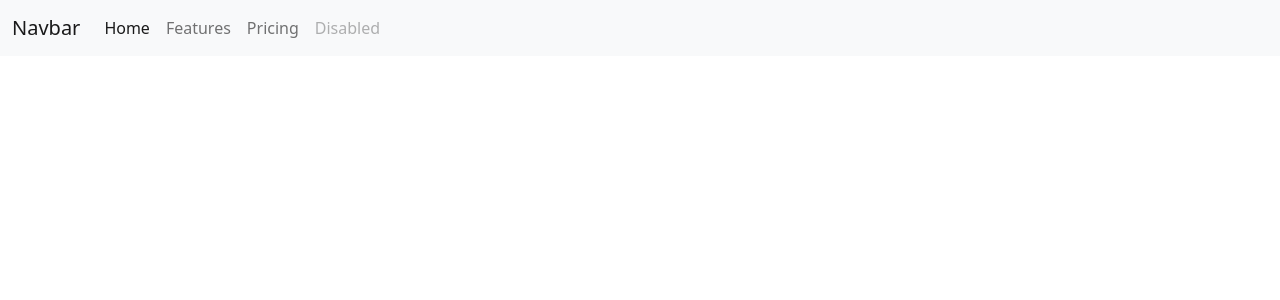
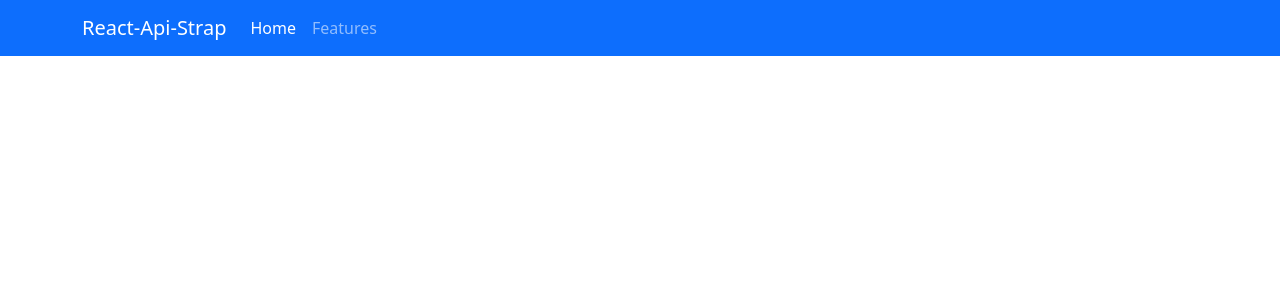
Before and after one commit to lian-cmd/react-api-strap, a React (Create React App) app: page / in a window 1280 px wide. Shown: the top 300 px of the page. Built offline with nearby package versions, Linux system fonts and the light colour scheme.

Commit message:
mengubah isi navbar sesuai kebutuhan

```diff
--- a/public/index.html
+++ b/public/index.html
@@ -14,6 +14,8 @@
       manifest.json provides metadata used when your web app is installed on a
       user's mobile device or desktop. See https://developers.google.com/web/fundamentals/web-app-manifest/
     -->
+
+
     <link rel="manifest" href="%PUBLIC_URL%/manifest.json" />
     <!--
       Notice the use of %PUBLIC_URL% in the tags above.
@@ -39,5 +41,6 @@
       To begin the development, run `npm start` or `yarn start`.
       To create a production bundle, use `npm run build` or `yarn build`.
     -->
+    <script src="https://cdn.jsdelivr.net/npm/bootstrap@5.0.2/dist/js/bootstrap.bundle.min.js" integrity="sha384-MrcW6ZMFYlzcLA8Nl+NtUVF0sA7MsXsP1UyJoMp4YLEuNSfAP+JcXn/tWtIaxVXM" crossorigin="anonymous"></script>
   </body>
 </html>
--- a/src/component/Navbar.js
+++ b/src/component/Navbar.js
@@ -3,10 +3,10 @@
 export default function Navbar() {
     return (
       <div>
-        <nav className="navbar navbar-expand-lg navbar-light bg-light">
-          <div className="container-fluid">
+        <nav className="navbar navbar-expand-lg navbar-dark bg-primary">
+          <div className="container-fluid container">
             <a className="navbar-brand" href="#">
-              Navbar
+              React-Api-Strap
             </a>
             <button
               className="navbar-toggler"
@@ -31,21 +31,6 @@
                     Features
                   </a>
                 </li>
-                <li className="nav-item">
-                  <a className="nav-link" href="#">
-                    Pricing
-                  </a>
-                </li>
-                <li className="nav-item">
-                  <a
-                    className="nav-link disabled"
-                    href="#"
-                    tabindex="-1"
-                    aria-disabled="true"
-                  >
-                    Disabled
-                  </a>
-                </li>
               </ul>
             </div>
           </div>
```
